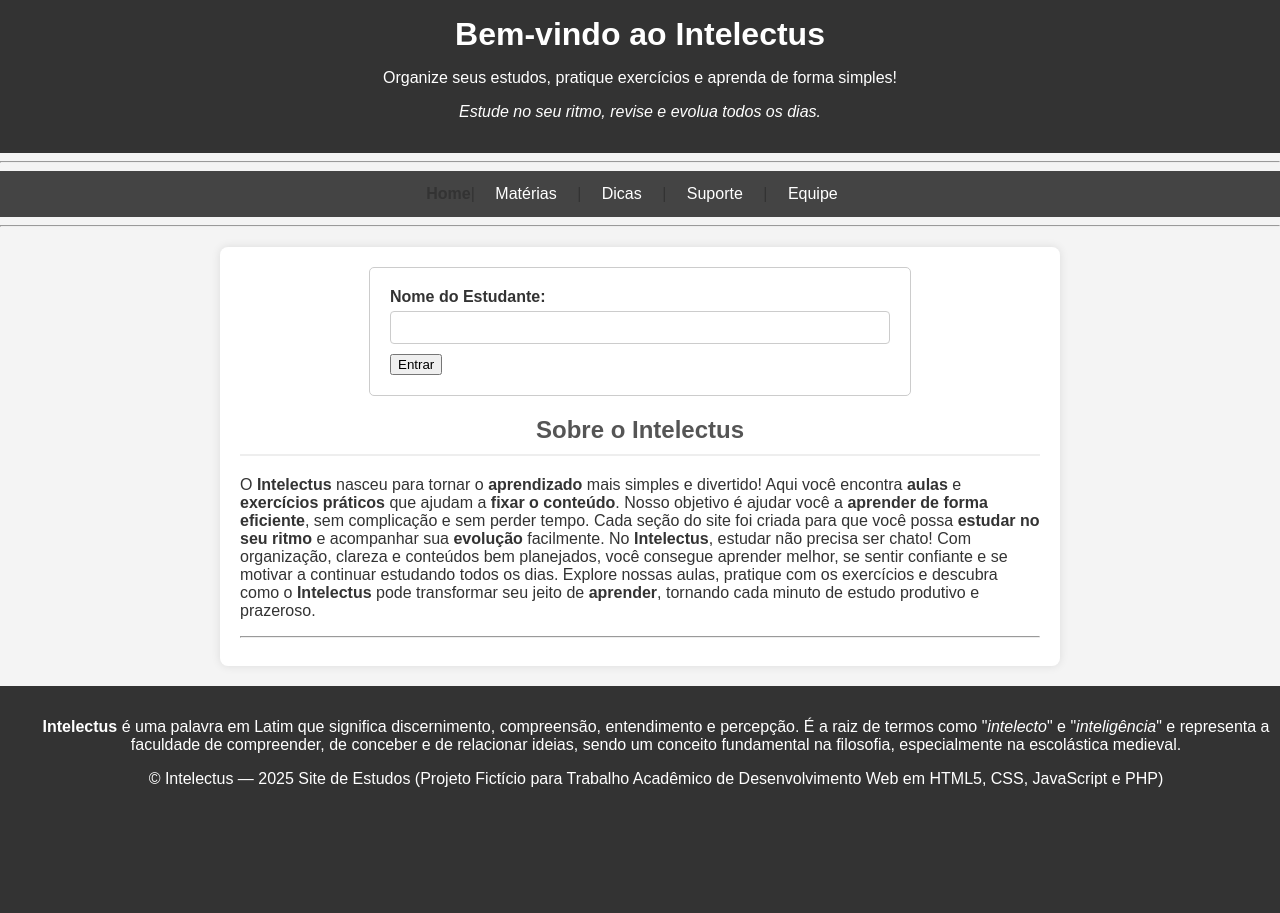
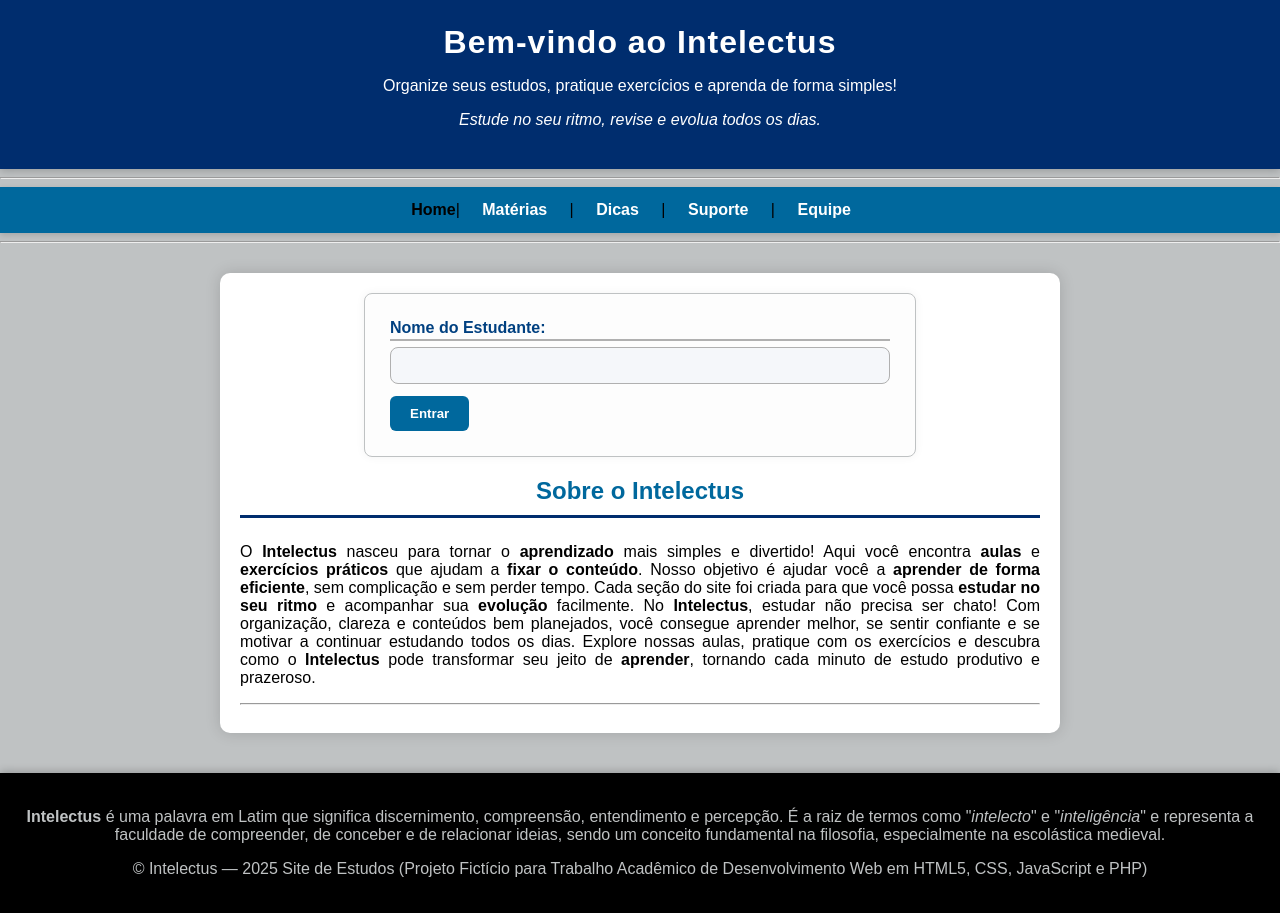
Before and after one commit to FelipeSantos-boiBigas/TrabalhoWebHTML, a PHP site: page /home.html in a window 1280 px wide. Before the commit the page ends 787 px from the top, so only its background shows below. Run offline with PHP 8.4, Linux system fonts and the light colour scheme.

Commit message:
Update style.css

```diff
--- a/style.css
+++ b/style.css
@@ -2,115 +2,156 @@ body {
     font-family: Arial, sans-serif;
     margin: 0;
     padding: 0;
-    background-color: #f4f4f4;
-    color: #333;
+    background-color: #BFC2C3;
+    color: #000;
+    text-align: justify;
 }
 
 header {
-    background-color: #333;
+    background-color: #002D6E;
     color: white;
-    padding: 1rem;
+    padding: 1.5rem;
     text-align: center;
+    box-shadow: 0 2px 8px rgba(0, 0, 0, 0.2);
 }
 
 h1 {
     margin: 0;
+    letter-spacing: 1px;
+    text-align: center;
 }
 
 nav {
-    background-color: #444;
+    background-color: #00689D;
     overflow: hidden;
     text-align: center;
+    box-shadow: 0 2px 6px rgba(0, 0, 0, 0.15);
 }
 
 nav a {
     display: inline-block;
     color: white;
     text-align: center;
-    padding: 14px 16px;
+    padding: 14px 18px;
     text-decoration: none;
+    font-weight: bold;
+    transition: background 0.3s ease, transform 0.2s ease;
 }
 
 nav a:hover {
-    background-color: #575757;
-}
-
-nav b {
-    color: white;
-    padding: 0 1rem;
-    text-decoration: none;
+    background-color: #002D6E;
+    transform: scale(1.05);
+    border-radius: 4px;
 }
 
 main {
     padding: 20px;
     max-width: 800px;
-    margin: 20px auto;
+    margin: 30px auto;
     background-color: white;
-    border-radius: 8px;
-    box-shadow: 0 0 10px rgba(0, 0, 0, 0.1);
+    border-radius: 10px;
+    box-shadow: 0 0 15px rgba(0, 0, 0, 0.15);
+    text-align: justify;
 }
 
 h2 {
     text-align: center;
-    color: #555;
-    border-bottom: 2px solid #eee;
+    color: #00689D;
+    border-bottom: 3px solid #002D6E;
     padding-bottom: 10px;
+    margin-bottom: 25px;
 }
 
 footer {
-    background-color: #333;
-    color: white;
+    background-color: #000000;
+    color: #BFC2C3;
     text-align: center;
-    padding: 1rem;
-    bottom: 0;
-    width: 100%;
+    padding: 1.2rem;
+    margin-top: 40px;
+    box-shadow: 0 -2px 8px rgba(0, 0, 0, 0.2);
 }
 
 form {
     max-width: 500px;
     margin: 0 auto;
-    padding: 20px;
-    border: 1px solid #ccc;
-    border-radius: 5px;
+    padding: 25px;
+    border: 1px solid #BFC2C3;
+    border-radius: 8px;
+    background-color: #fdfdfd;
+    box-shadow: 0 0 10px rgba(0, 0, 0, 0.05);
+    text-align: justify;
 }
 
 label {
     display: block;
-    margin-bottom: 5px;
-    font-weight: bold;
+    margin-bottom: 6px;
+    font-weight: 600;
+    color: #004080;
+    padding-bottom: 2px;
+    border-bottom: 2px solid #B0B0B0;
+    transition: border-color 0.2s ease;
+}
+
+label:hover {
+    border-color: #808080;
 }
 
 ul {
-    list-style-type: none;
-    padding: 0;
+    list-style-type: disc;
+    padding-left: 25px;
+    margin-bottom: 15px;
+    color: #002D6E;
 }
 
 li {
     margin-bottom: 10px;
+    line-height: 1.6;
+    position: relative;
+}
+
+li::marker {
+    color: #00689D;
+    font-size: 1.2em;
 }
 
 input[type="text"],
 input[type="email"],
 textarea {
     width: 100%;
-    padding: 8px;
-    margin-bottom: 10px;
-    border: 1px solid #ccc;
-    border-radius: 4px;
-    box-sizing: border-box; /* Garante que o padding não afeta a largura total */
+    padding: 10px 12px;
+    margin-bottom: 12px;
+    border: 1px solid #B0B0B0;
+    border-radius: 8px;
+    background-color: #F5F7FA;
+    box-sizing: border-box;
+    transition: border-color 0.3s ease, box-shadow 0.3s ease;
+    text-align: justify;
 }
 
-button {
-    background-color: #333;
-    color: white;
-    padding: 10px 15px;
-    border: none;
-    border-radius: 4px;
-    cursor: pointer;
+input[type="text"]:focus,
+input[type="email"]:focus,
+textarea:focus {
+    border-color: #808080;
+    outline: none;
+    box-shadow: 0 0 6px rgba(128, 128, 128, 0.2);
 }
 
+input[type="submit"],
+button {
+    background-color: #00689D;
+    color: white;
+    padding: 10px 20px;
+    border: none;
+    border-radius: 6px;
+    cursor: pointer;
+    font-weight: bold;
+    transition: background 0.3s ease, transform 0.2s ease;
+}
+
+input[type="submit"]:hover,
 button:hover {
-    background-color: #575757;
+    background-color: #002D6E;
+    transform: scale(1.05);
 }
 
 table {
@@ -126,10 +167,10 @@ th, td {
 }
 
 thead {
-    background-color: #f0f0f0;
+    background-color: #00689D;
+    color: white;
 }
 
 td img {
-    border-radius: 5px;
-
+    border-radius: 5px;
 }
```
